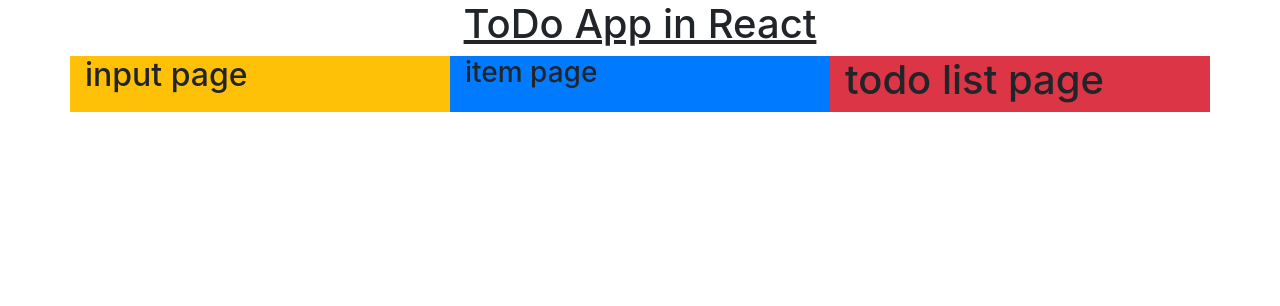
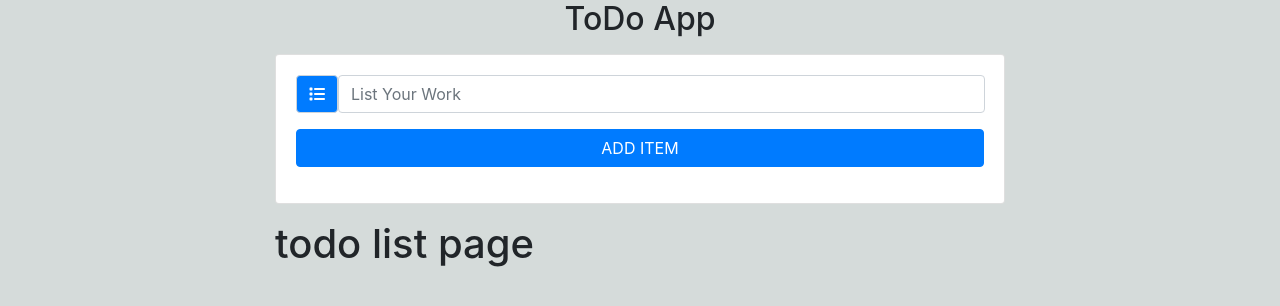
Before and after one commit to akhilesh-sharma-601/ToDo, a React (Create React App) app: page / in a window 1280 px wide. Shown: the top 306 px of the page. Built offline with nearby package versions, Linux system fonts and the light colour scheme.

Commit message:
componenet added

```diff
--- a/public/index.html
+++ b/public/index.html
@@ -25,6 +25,8 @@
       Learn how to configure a non-root public URL by running `npm run build`.
     -->
     <link rel="stylesheet" href="https://cdn.jsdelivr.net/npm/bootstrap@4.5.3/dist/css/bootstrap.min.css" integrity="sha384-TX8t27EcRE3e/ihU7zmQxVncDAy5uIKz4rEkgIXeMed4M0jlfIDPvg6uqKI2xXr2" crossorigin="anonymous">
+    <script src="https://kit.fontawesome.com/ad0f44e550.js" crossorigin="anonymous"></script>
+
     <title>React App</title>
   </head>
   <body>
--- /dev/null
+++ b/src/App.css
@@ -0,0 +1,6 @@
+.mbtn1{
+    margin: 1rem 0;
+}
+body{
+    background-color: rgb(213, 219, 218);
+}
--- a/src/App.js
+++ b/src/App.js
@@ -1,21 +1,59 @@
-import React, { Component } from 'react';
-import TodoInput from './component/TodoInput'
-import TodoItem from './component/TodoItem'
-import TodoList from './component/TodoList'
+import React, { Component } from "react";
+import { v4 as uuid } from "uuid";
+import TodoInput from "./component/TodoInput";
+import TodoItem from "./component/TodoItem";
+import TodoList from "./component/TodoList";
+import './App.css'
 
-export default class App extends Component {
+class App extends Component {
+  state = {
+    items: [
+      { id: 1, title: "wkake up" },
+      { id: 2, title: "go gym" },
+    ],
+    id: uuid(),
+    item: "",
+    editItem: false,
+  };
+  //events for todo
+  handleChange = (e) => {};
+  handleSubmit = (e) => {
+    console.log("change event");
+  };
+  handleDelete = (id) => {
+    console.log(`handle delete ${id}`);
+  };
+  handleEdit = (id) => {
+    console.log(`handle edit ${id}`);
+  };
+  clearList = () => {
+    console.log("clearing the list");
+  };
+
   render() {
+    //console.log(this.state);
     return (
       <article>
-                <div className="container">
-                <h1 style={{textAlign:"center"}}><u>ToDo App in React</u></h1>
+        <div className="container mt25">
           <div className="row">
-                    <div className="col-4 bg-warning"><TodoInput/></div>
-                    <div className="col-4 bg-primary"><TodoItem/></div>
-                    <div className="col-4 bg-danger"><TodoList/></div>
+            <div className="col-10 mx-auto col-md-8 mt20 my5">
+              <h2 className="text-capitalize text-center">ToDo App</h2>
+              <TodoInput
+                item={this.state.item}
+                handleChange={this.state.handleChange}
+                handleSubmit={this.state.handleSubmit}
+                editItem={this.state.editItem}
+              />
+              <TodoList  items={this.state.items}
+                clearList={this.state.clearList}
+                handleDelete={this.state.handleDelete}
+                handleEdit={this.state.handleEdit} />
+            </div>
           </div>
         </div>
       </article>
-        )
+    );
   }
 }
+
+export default App;
--- a/src/component/TodoInput.js
+++ b/src/component/TodoInput.js
@@ -1,11 +1,33 @@
-import React, { Component } from 'react'
+import React, { Component } from "react";
+
+import '../App.css'
 
 export default class TodoInput extends Component {
-    render() {
-        return (
-            <div>
-                <h2>input page</h2>
+  render() {
+    const { item, handleChange, handleSubmit, editItem } = this.props;
+    return (
+      <div className="card card-body my-3">
+        <form onSubmit={handleSubmit}>
+          <div className="input-group"></div>
+          <div className="input-group-prepend">
+            <div className="input-group-text bg-primary text-white">
+              <i className="fas fa-list"></i>
             </div>
-        )
-    }
+            <input
+              type="text"
+              className="form-control text-capitalize "
+              placeholder="List your work"
+              value={item}
+              onChange={handleChange}
+            />
+          </div>
+          <button
+            type="submit"
+            className="btn btn-block btn-primary text-uppercase mbtn1 ">
+            add item
+          </button>
+        </form>
+      </div>
+    );
+  }
 }
```
Also changed, not shown: 1 other file (tests, documents, lock files or other folders). Lines whose indentation alone changed are shown as unchanged.
